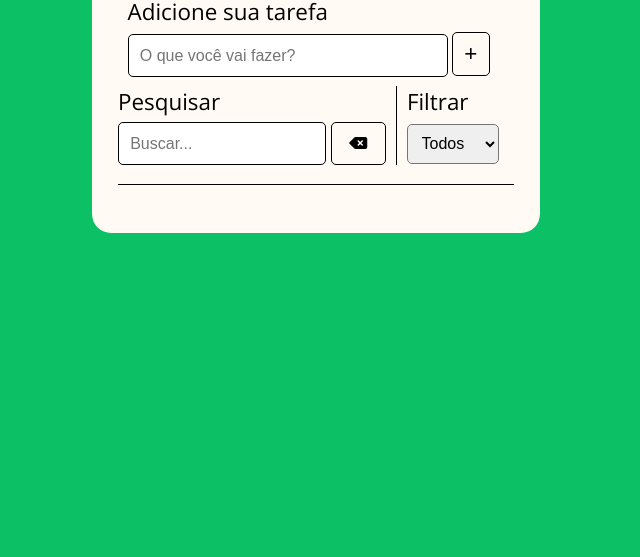
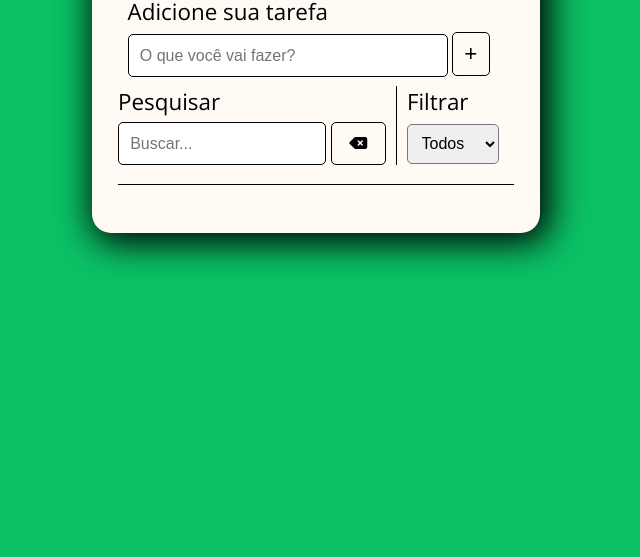
Before and after one commit to AndreiAlves7/ToDoList, a website: page index.html in a window 1280 px wide. Shown: the part 243-800 px from the top of the page, without its empty margins (324-964 px from the left). Drawn offline with nearby package versions, Linux system fonts and the light colour scheme; a web font is replaced by a local one.

Commit message:
Adicionado sombreamento

```diff
--- a/assets/css/style.css
+++ b/assets/css/style.css
@@ -31,7 +31,7 @@ body {
     border-radius: 1.2rem;
     background-color: #fffbf4;
     overflow: auto;
-
+    box-shadow: 5px 5px 35px 5px;
 }
 
 .container::-webkit-scrollbar {
```
